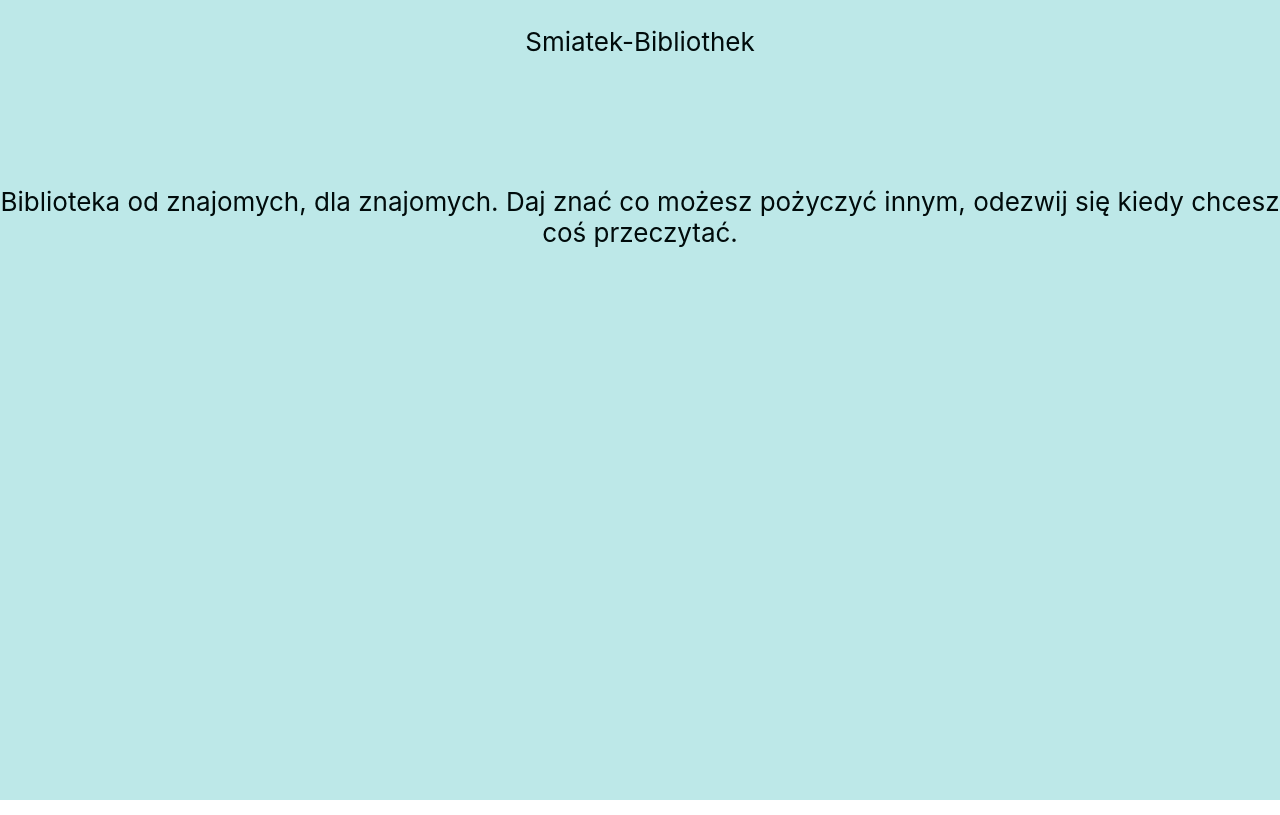
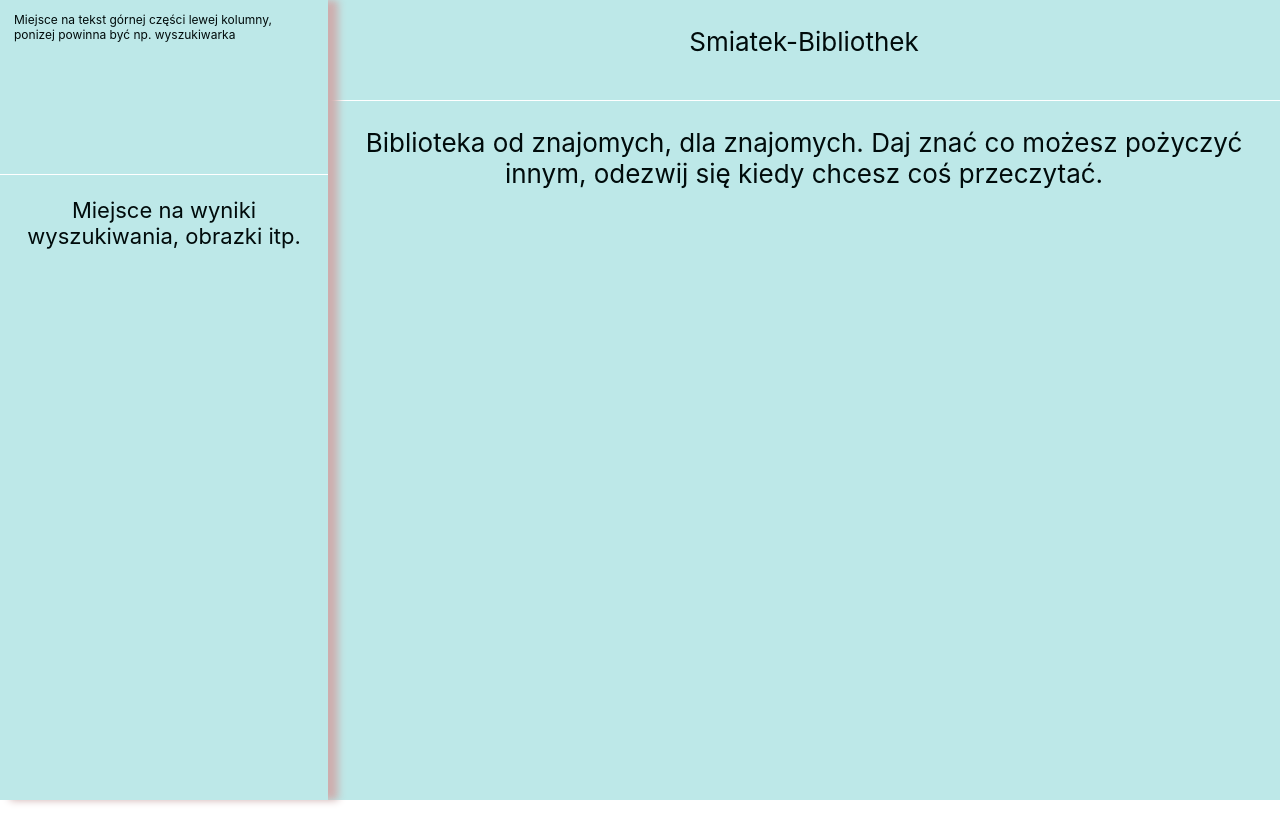
Before and after one commit to smiatu/SmiatekBibliothek, a React (Create React App) app: page / in a window 1280 px wide. Built offline with nearby package versions, Linux system fonts and the light colour scheme.

Commit message:
giving shape to stuff

```diff
--- a/src/App.css
+++ b/src/App.css
@@ -1,29 +1,5 @@
-/* .App {
-  text-align: center;
+.App {
+  display: flex;
+  flex-direction: row;
+  height: 100vh;
 }
-
-.App-header {
-  background-color: #282c34;
-  min-height: 20vh;
-  display: flex;
-  flex-direction: column;
-  align-items: center;
-  justify-content: center;
-  font-size: calc(10px + 2vmin);
-  color: white;
-}
-
-.App-body {
-  background-color: #282c34;
-  min-height: 80vh;
-  display: flex;
-  flex-direction: column;
-  align-items: center;
-  justify-content: center;
-  font-size: calc(10px + 2vmin);
-  color: white;
-}
-
-.App-link {
-  color: #61dafb;
-} */
--- a/src/App.js
+++ b/src/App.js
@@ -1,16 +1,14 @@
 import React from 'react';
 import './App.css';
 import MainPanel from './layoutModule/components/mainPanel/mainPanel';
+import LeftColumn from './layoutModule/components/leftColumn/leftColumn';
 
-//TODO
-//przeniesienie strony glownej do mainPanel, tam odniesienia
-//do OSOBNO headera, osobno tresci, osobno paneli bocznych
 const App = props => {
 
   return (
     <div className="App">
+      <LeftColumn />
       <MainPanel />
-
     </div>
   )
 }
--- /dev/null
+++ b/src/layoutModule/components/leftColumn/leftColumn.js
@@ -0,0 +1,21 @@
+import React from 'react';
+import './styles/leftColumn.scss';
+
+const LeftColumn = props => {
+    return (
+        <div className='left-column'>
+            <div className="left-column__top-panel">
+                <p>
+                Miejsce na tekst górnej części lewej kolumny, ponizej powinna być np. wyszukiwarka
+                </p>
+            </div>
+            <div className='left-column__bottom-panel'>
+                <p>
+                    Miejsce na wyniki wyszukiwania, obrazki itp.
+                </p>
+            </div>
+        </div>
+    )
+}
+
+export default LeftColumn;
--- /dev/null
+++ b/src/layoutModule/components/leftColumn/styles/leftColumn.scss
@@ -0,0 +1,30 @@
+@import 'leftColumnVariables.scss';
+
+
+//poprawic box-shadow
+//dodac variable na font-size
+.left-column {
+    text-align: center;
+    background-color: $left-column-background-color;
+    color: $left-column-text-color;
+    display: flex;
+    flex-direction: column;
+    align-items: center;
+    justify-content: center;
+    box-shadow: 10px 0px 8px #ceaeae;
+    z-index: 1;
+
+    &__top-panel {
+        min-height: 20%;
+        font-size: 12px;
+        border-bottom: 1px white;
+        text-align: start;
+        border-bottom: 1px solid white;
+        padding: 14px;
+    }
+    &__bottom-panel {
+        min-height: 80%;
+        font-size: calc(6px + 2vmin);
+        //padding: 14px;
+    }
+}
--- /dev/null
+++ b/src/layoutModule/components/leftColumn/styles/leftColumnVariables.scss
@@ -0,0 +1,4 @@
+@import 'src/styles/design/colors';
+
+$left-column-background-color: $color-main-1;
+$left-column-text-color: $color-main-6;
--- a/src/layoutModule/components/mainPanel/mainPanel.js
+++ b/src/layoutModule/components/mainPanel/mainPanel.js
@@ -3,6 +3,9 @@ import './styles/mainPanel.scss';
 
 
 //TODO przeniesc teksty aplikacji do jsona, pobieranego pozniej ze store
+//dodaj lewa kolumne, patrz https://www.bookdepository.com/
+//dodaj index do importu modulow w App.js
+//podziel main panel na osobny komponent headera i tresci
 const MainPanel = props => {
     return (
         <div className='main-panel'>
--- a/src/layoutModule/components/mainPanel/styles/mainPanel.scss
+++ b/src/layoutModule/components/mainPanel/styles/mainPanel.scss
@@ -9,14 +9,16 @@
     display: flex;
     flex-direction: column;
     align-items: center;
-    justify-content: center;
 
     &__header {
-        min-height: 20vh;
+        //min-height: 10%;
         font-size: calc(10px + 2vmin);
+        border-bottom: 1px solid white;
+        width: 100%;
+        height: 100px;
     }
     &__body {
-        min-height: 80vh;
+        //min-height: 90%;
         font-size: calc(10px + 2vmin);
     }
 }
```
